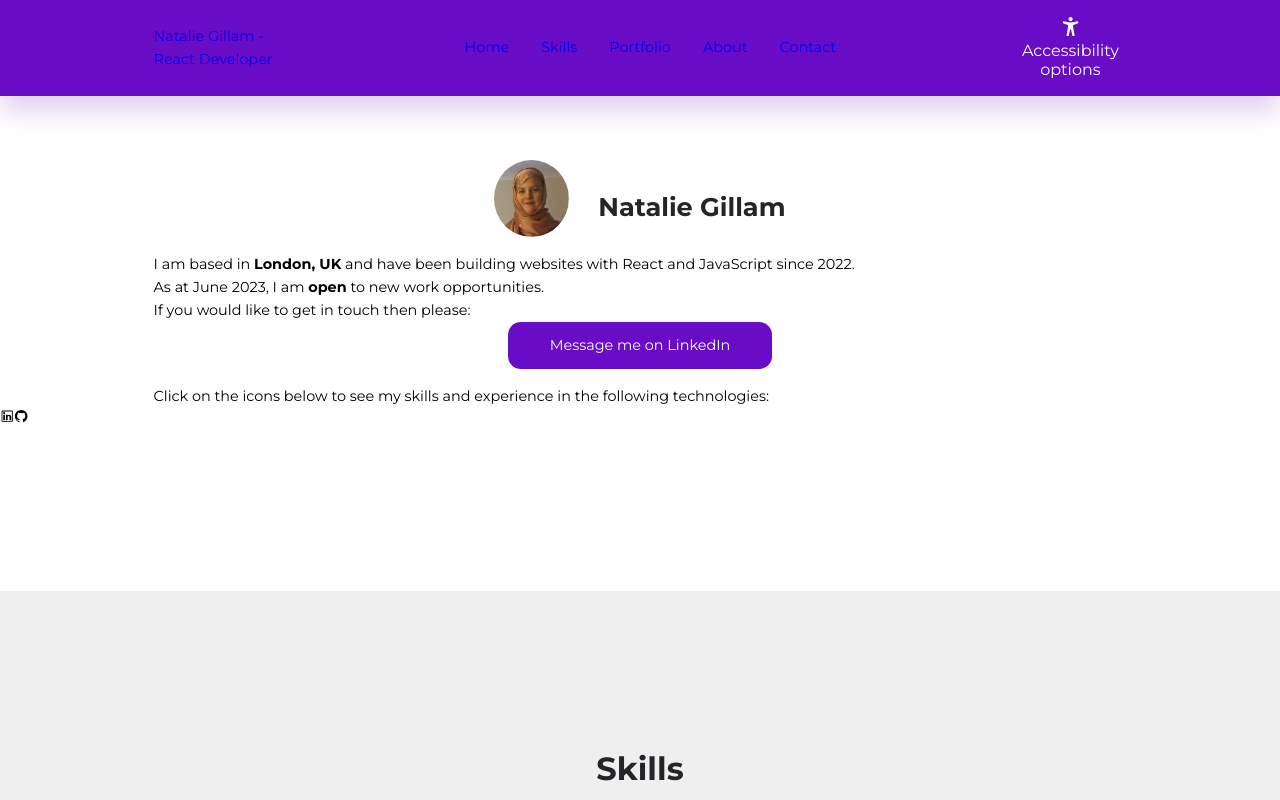
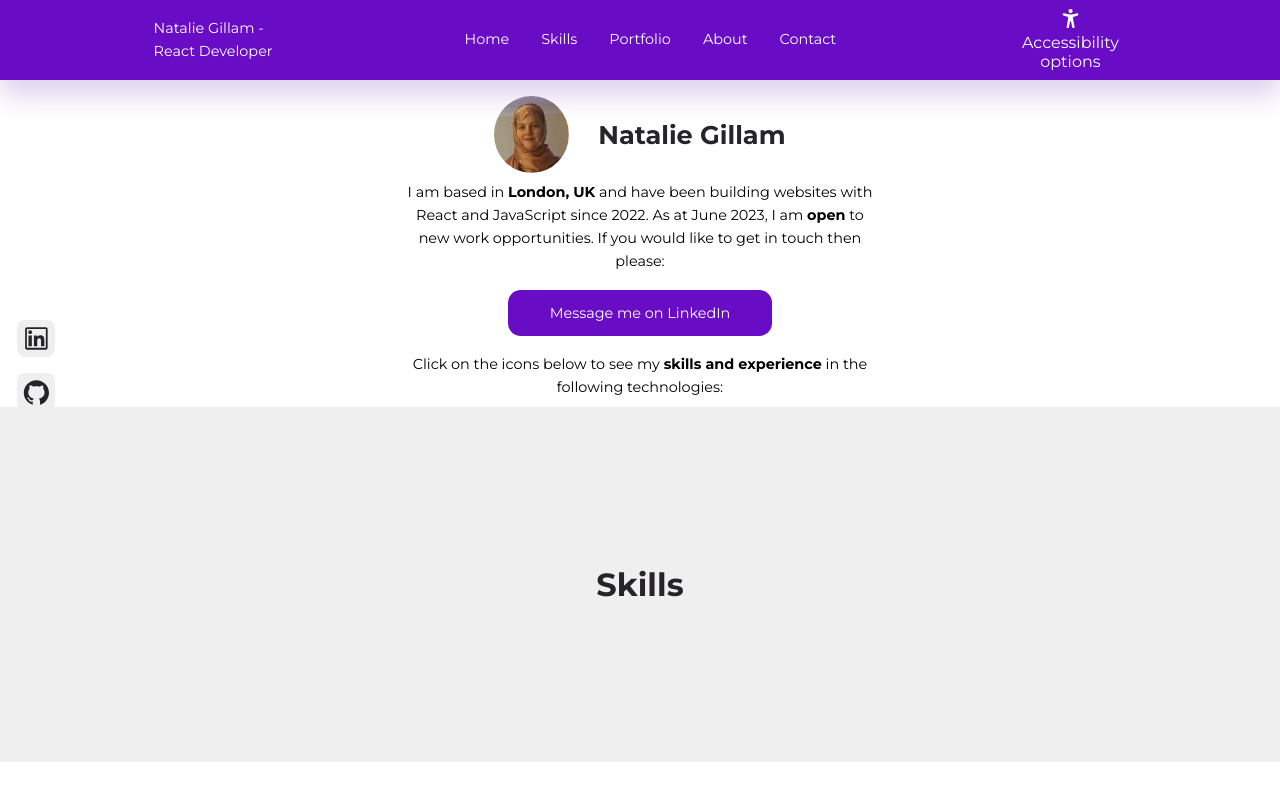
Before and after one commit to Nadia982/portfolio-2023-06-01, a React (Create React App) app: page / in a window 1280 px wide. Shown: the top 800 px of the page. Built offline with nearby package versions, Linux system fonts and the light colour scheme; the HTML template or start-up script is replaced by a standard one.

Commit message:
added desktop styles for header

```diff
--- a/src/index.css
+++ b/src/index.css
@@ -76,7 +76,7 @@ section > p {
 
 /* GENERAL SECTION STYLES */
 a {
-  /* color: var(--color-white); */
+  color: var(--color-white);
   transition: var(--transition);
 }
 
@@ -151,8 +151,7 @@ img {
 .btn.primary {
   background: var(--color-primary);
   color: white;
-  margin: 0 auto;
-  margin-bottom: 1rem;
+  margin: 0.6em auto;
 }
 
 .btn.primary:hover {
--- a/src/sections/header/Header.css
+++ b/src/sections/header/Header.css
@@ -1,16 +1,63 @@
+header{
+    margin-top: 6rem;
+    height: calc(100vh-7rem);
+    display: grid;
+    place-items: center;
+    transition: var(--transition);
+}
+
+.header__container {
+    display: flex;
+    flex-direction: column;
+    align-items: center;
+    position: relative;
+}
+
 .header__profile {
     margin: 0 auto;
-    width: 60%;
+    width: 55%;
     display: flex;
     justify-content: center;
     align-items: center;
-    margin-top: 0;
-    margin-bottom: 0;
+    margin: 0 auto;
     column-gap: 2em;
 }
 
 .header__profile img {
     width: 75px;
-    margin-bottom: 1rem;
+    /* margin-bottom: 1rem; */
     border-radius: 50%;
 }
+
+.header__container p {
+    width: 30rem;
+    text-align: center;
+    margin: 0.5rem;
+}
+
+.header__socials {
+    position: fixed;
+    left: 0.6em;
+    top: 40%;
+    display: flex;
+    flex-direction: column;
+    font-size: 1.8rem;
+    gap: 1rem;
+}
+
+.header__socials a {
+    width: 1.3em;
+    height: 1.3em;
+    padding: 0.1em;
+    background: var(--color-light);
+    color: var(--color-black);
+    border-radius: var(--border-radius-3);
+    display: grid;
+    place-items: center;
+}
+
+.header__socials a:hover {
+    background: var(--color-primary);
+    color: var(--color-white);
+    transform: translateX(-0.2rem);
+}
--- a/src/sections/header/Header.jsx
+++ b/src/sections/header/Header.jsx
@@ -4,7 +4,7 @@ import './Header.css'
 
 const Header = () => {
   return (
-    <section id="header">
+    <header id="header">
       <div className="container header__container">
         <div className="header__profile">
 
@@ -12,20 +12,19 @@ const Header = () => {
           <h3>Natalie Gillam</h3>
 
         </div>
-        <p>I am based in <strong>London, UK</strong> and have been building websites with React and JavaScript since 2022.</p>
-      <p>As at June 2023, I am <strong>open</strong> to new work opportunities. </p>
+        <p>I am based in <strong>London, UK</strong> and have been building websites with React and JavaScript since 2022. As at June 2023, I am <strong>open</strong> to new work opportunities. If you would like to get in touch then please:</p>
       {/* <p>I have worked in the tech space for the past 11 years, most recently as a senior paralegal at a global IT services company headquartered in London. However, my real passion and new professional focus is frontend web development.</p> */}
-      <p>If you would like to get in touch then please:</p>
+
       <div className="header__cta">
       <a href="https://www.linkedin.com/in/natalie-g-b947331a/" className="btn primary">Message me on LinkedIn</a>
       </div>
-      <p>Click on the icons below to see my skills and experience in the following technologies:</p>
+      <p>Click on the icons below to see my <strong>skills and experience</strong> in the following technologies:</p>
       </div>
 
       <div className="header__socials">
         {data.map(item => <a key={data.id} href={data.link} target="_blank" rel="noopener noreferrer">{item.icon}</a>)}
       </div>
-    </section>
+    </header>
   )
 }
 
--- a/src/sections/navbar/Navbar.css
+++ b/src/sections/navbar/Navbar.css
@@ -1,6 +1,6 @@
 nav {
     width: 100vw;
-    min-height: 6rem;
+    height: 5rem;
     display: grid;
     place-items: center;
     background: var(--color-primary);
```
